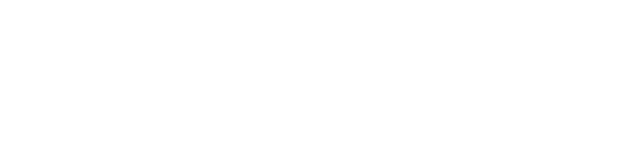
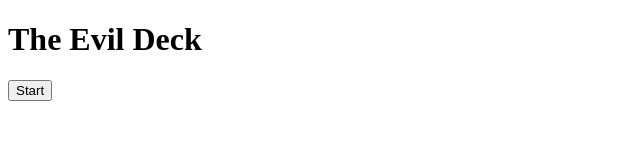
Before and after one commit to jcarlos73/202307-w0ch2-Juancarlos-perez, a plain HTML site: page index.html in a window 1280 px wide. Shown: the whole page, without its empty margins (0-640 px from the left). Drawn offline with Linux system fonts and the light colour scheme.

Commit message:
Add h1 and button

```diff
--- a/index.html
+++ b/index.html
@@ -10,7 +10,12 @@
 </head>
 
 <body>
-
+  <div class="container">
+    <h1>The Evil Deck</h1>
+    <div class="button">
+      <button>Start</button>
+    </div>
+  </div>
 </body>
 
 </html>
```
